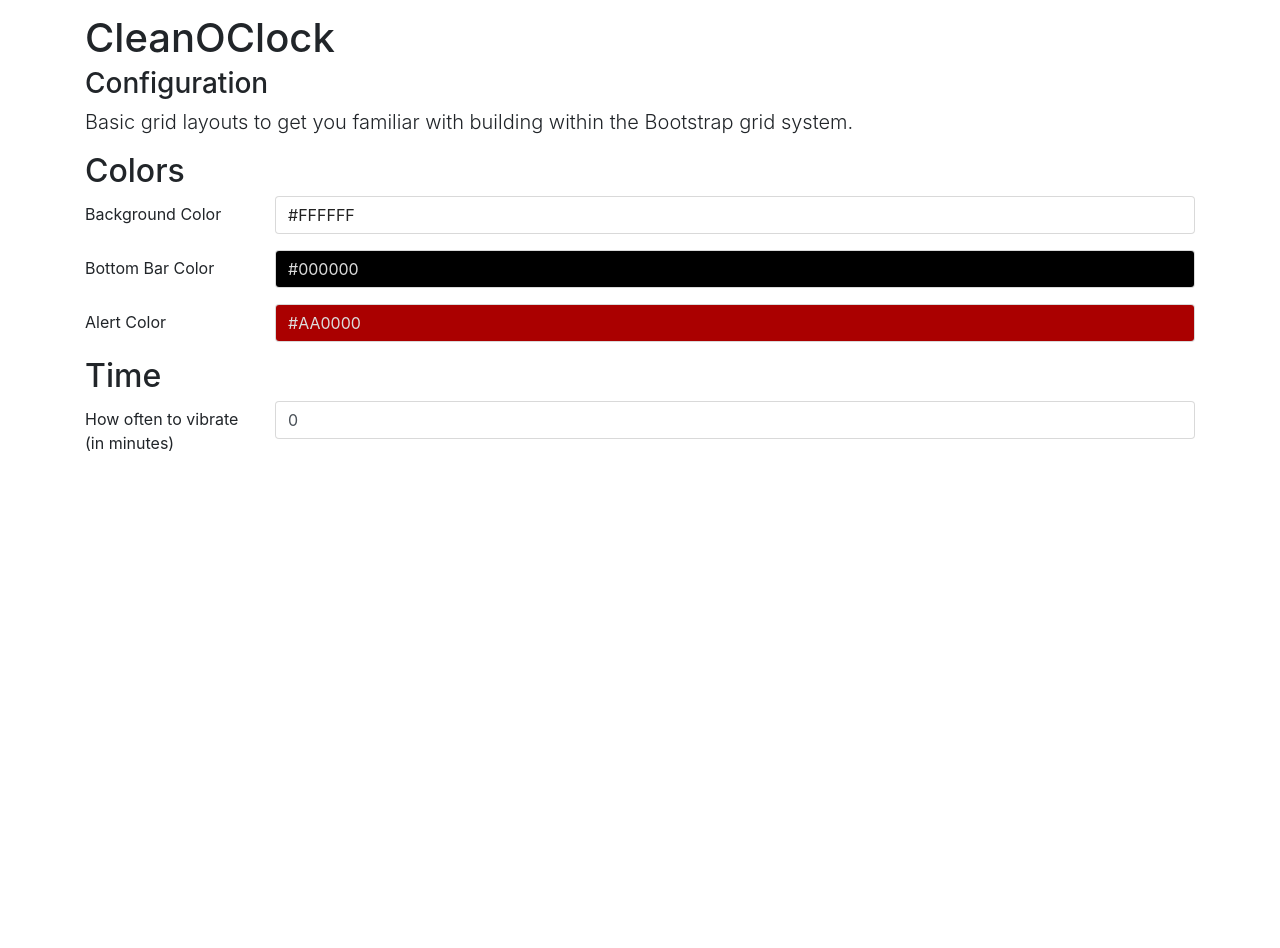
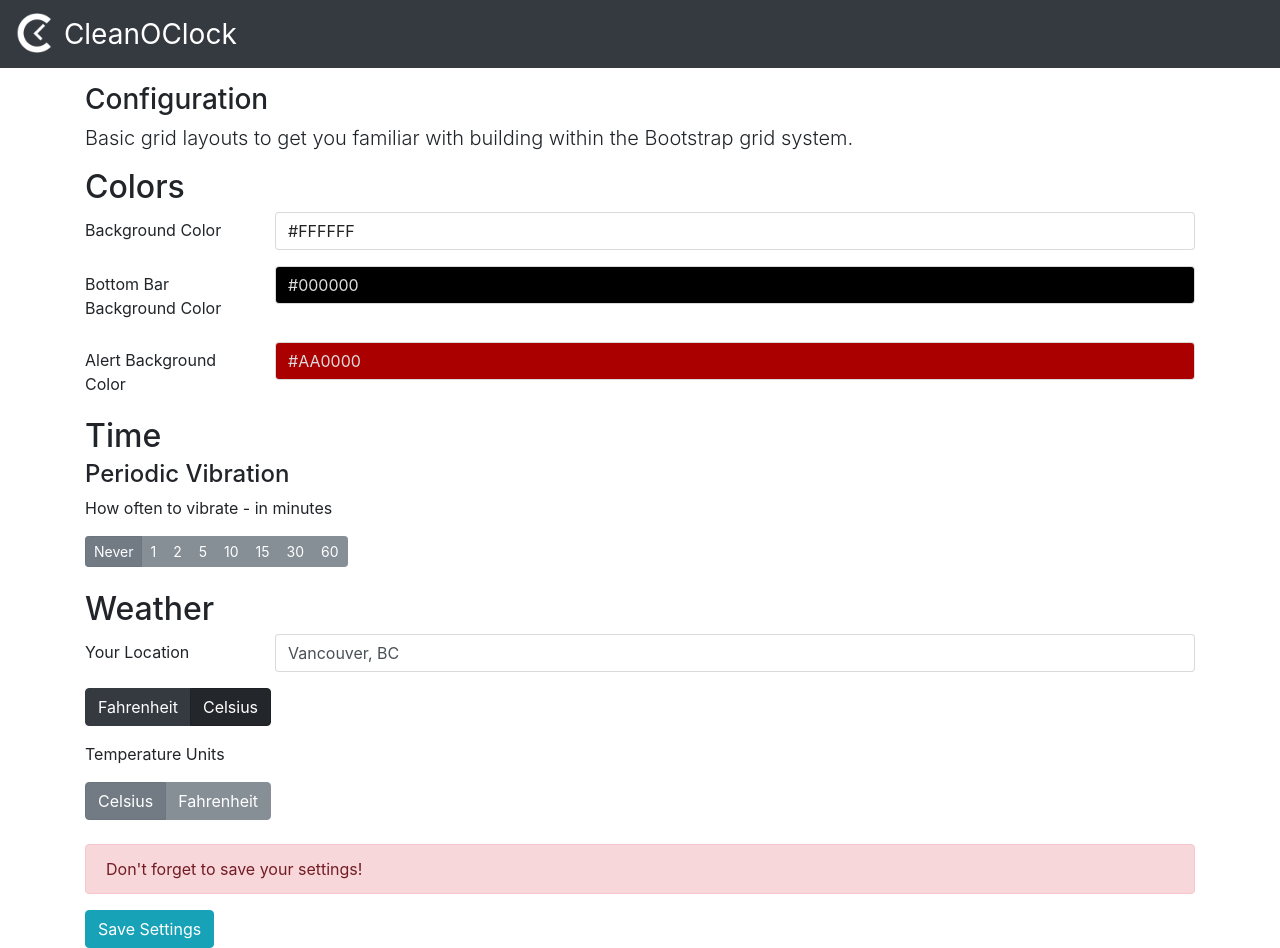
Before and after one commit to path9263/CleanOclock, a website: page docs/config.html in a window 1280 px wide. Before the commit the page ends 800 px from the top, so only its background shows below. Drawn offline with nearby package versions, Linux system fonts and the light colour scheme.

Commit message:
Adding in settings page

```diff
--- a/docs/config.html
+++ b/docs/config.html
@@ -7,17 +7,27 @@
 
     <!-- Bootstrap CSS -->
     <link rel="stylesheet" href="https://maxcdn.bootstrapcdn.com/bootstrap/4.0.0-beta/css/bootstrap.min.css" integrity="sha384-/Y6pD6FV/Vv2HJnA6t+vslU6fwYXjCFtcEpHbNJ0lyAFsXTsjBbfaDjzALeQsN6M" crossorigin="anonymous">
+
 	<script src="js/jquery-3.1.1.min.js"></script>
 	<script src="js/jqColorPicker.min.js"></script>
 	<script src="js/index.js"></script>
 
 
+	<!-- Bootstrap CSS Changes -->
+	<link href="css/custom.css" rel="stylesheet">
+
+
 	<title>Clean O Clock</title>
   </head>
-  <body>
+  <body id="bootstrap-overrides">
+	<nav class="navbar navbar-dark bg-dark">
+		<a class="navbar-brand" href="#">
+			<img src="img/logo.png" width="40" height="40" class="d-inline-block align-top" alt="">
+			CleanOClock
+		</a>
+	</nav>
 	<div class="container mt-3">
 
-		<h1>CleanOClock</h1>
 		<h3>Configuration</h3>
 		<p class="lead">Basic grid layouts to get you familiar with building within the Bootstrap grid system.</p>
 		<h2>Colors</h2>
@@ -28,28 +38,83 @@
 				</div>
 			</div>
 			<div class="form-group row">
-				<label for="bar_color_input" class="col-sm-2 col-form-label">Bottom Bar Color</label>
+				<label for="bar_color_input" class="col-sm-2 col-form-label">Bottom Bar Background Color</label>
 				<div class="col-sm-10">
 				  <input id='bar_color_input' type='text' class="color no-alpha form-control" value="#000000" style="background-color: rgb(162, 63, 3); color: rgb(221, 221, 221);">
 				</div>
 			</div>
 			<div class="form-group row">
-				<label for="alert_color_input" class="col-sm-2 col-form-label">Alert Color</label>
+				<label for="alert_color_input" class="col-sm-2 col-form-label">Alert Background Color</label>
 				<div class="col-sm-10">
 				  <input id='alert_color_input' type='text' class="color no-alpha form-control" value="#AA0000" style="background-color: rgb(162, 63, 3); color: rgb(221, 221, 221);">
 				</div>
 			</div>
 
-
-
-
 		<h2>Time</h2>
+		<h4>Periodic Vibration</h4>
+			<p>How often to vibrate - in minutes </p>
+			<div class="btn-group" data-toggle="buttons">
+				  <label class="btn btn-secondary btn-sm active">
+					<input type="radio" name="options" id="interval_0" autocomplete="off" checked>Never
+				  </label>
+				  <label class="btn btn-secondary btn-sm">
+					<input type="radio" name="options" id="interval_1" autocomplete="off">1
+				  </label>
+				  <label class="btn btn-secondary btn-sm">
+					<input type="radio" name="options" id="interval_2" autocomplete="off">2
+				  </label>
+				  <label class="btn btn-secondary btn-sm">
+					<input type="radio" name="options" id="interval_5" autocomplete="off">5
+				  </label>
+				  <label class="btn btn-secondary btn-sm">
+					<input type="radio" name="options" id="interval_10" autocomplete="off">10
+				  </label>
+				  <label class="btn btn-secondary btn-sm">
+					<input type="radio" name="options" id="interval_15" autocomplete="off">15
+				  </label>
+				  <label class="btn btn-secondary btn-sm">
+					<input type="radio" name="options" id="interval_30" autocomplete="off">30
+				  </label>
+				  <label class="btn btn-secondary btn-sm">
+					<input type="radio" name="options" id="interval_60" autocomplete="off">60
+				  </label>
+			</div>
+		</br></br>
+		<h2>Weather</h2>
 			<div class="form-group row">
-				<label for="vibe_interval" class="col-sm-2 col-form-label">How often to vibrate (in minutes)</label>
+				<label for="location" class="col-sm-2 col-form-label">Your Location</label>
 				<div class="col-sm-10">
-				  <input id='vibe_interval' type='text' value='0' class='form-control'>
+				  <input id='location' type='text' value='Vancouver, BC' class='form-control'>
 				</div>
 			</div>
+			<div id="units" class="form-group">
+				<div class="btn-group" role="group" data-toggle="buttons">
+				  <label class="btn btn-dark" data-setting="f">
+					<input name="options" autocomplete="off" type="radio"> Fahrenheit
+				  </label>
+				  <label class="btn btn-dark active" data-setting="c">
+					<input name="options" autocomplete="off" checked="checked" type="radio"> Celsius
+				  </label>
+				</div>
+			</div>
+			<p>Temperature Units</p>
+			<div class="btn-group" data-toggle="buttons">
+				  <label class="btn btn-secondary active">
+					<input type="radio" name="options" id="celsius" autocomplete="off" checked> Celsius
+				  </label>
+				  <label class="btn btn-secondary">
+					<input type="radio" name="options" id="fahrenheit" autocomplete="off"> Fahrenheit
+				  </label>
+			</div>
+		</br></br>
+		<div class="row">
+			<div class="col-sm align-self-center">
+				<div class="alert alert-danger" role="alert">
+				  Don't forget to save your settings!
+				</div>
+			  <input id='submit_button' class="btn btn-info" type='button' value='Save Settings'>
+			</div>
+		</div>
 
 
 	 </div>
@@ -58,6 +123,7 @@
     <!-- jQuery first, then Popper.js, then Bootstrap JS -->
     <script src="https://cdnjs.cloudflare.com/ajax/libs/popper.js/1.11.0/umd/popper.min.js" integrity="sha384-b/U6ypiBEHpOf/4+1nzFpr53nxSS+GLCkfwBdFNTxtclqqenISfwAzpKaMNFNmj4" crossorigin="anonymous"></script>
     <script src="https://maxcdn.bootstrapcdn.com/bootstrap/4.0.0-beta/js/bootstrap.min.js" integrity="sha384-h0AbiXch4ZDo7tp9hKZ4TsHbi047NrKGLO3SEJAg45jXxnGIfYzk4Si90RDIqNm1" crossorigin="anonymous"></script>
+	<script src="js/pebble.js"></script>
 
 
   </body>
--- /dev/null
+++ b/docs/css/custom.css
@@ -0,0 +1,5 @@
+
+
+#bootstrap-overrides .navbar-brand { /* 100+1=101 priority score, yay! */
+	font-size: 1.75rem;
+}
--- /dev/null
+++ b/docs/js/pebble.js
@@ -0,0 +1,36 @@
+// Get a handle to the button's HTML element
+  var submitButton = document.getElementById('submit_button');
+
+  // Add a 'click' listener
+  submitButton.addEventListener('click', function() {
+    // Get the config data from the UI elements
+    var backgroundColor = document.getElementById('background_color_input');
+    //var foregroundColor = document.getElementById('foreground_color_input');
+    //var secondTickCheckbox = document.getElementById('second_tick_checkbox');
+    //var animationsCheckbox = document.getElementById('animations_checkbox');
+
+    // Make a data object to be sent, coercing value types to integers
+    var options = {
+      'background_color': parseInt(backgroundColor.value, 16)
+      //'foreground_color': parseInt(foregroundColor.value, 16),
+      //'second_ticks': secondTickCheckbox.checked == 'true' ? 1 : 0,
+      //'animations': animationsCheckbox.checked == 'true' ? 1 : 0
+    };
+
+    // Determine the correct return URL (emulator vs real watch)
+    function getQueryParam(variable, defaultValue) {
+      var query = location.search.substring(1);
+      var vars = query.split('&');
+      for (var i = 0; i < vars.length; i++) {
+        var pair = vars[i].split('=');
+        if (pair[0] === variable) {
+          return decodeURIComponent(pair[1]);
+        }
+      }
+      return defaultValue || false;
+    }
+    var return_to = getQueryParam('return_to', 'pebblejs://close#');
+
+    // Encode and send the data when the page closes
+    document.location = return_to + encodeURIComponent(JSON.stringify(options));
+  });
```
Also changed, not shown: docs/img/logo.png (added).
